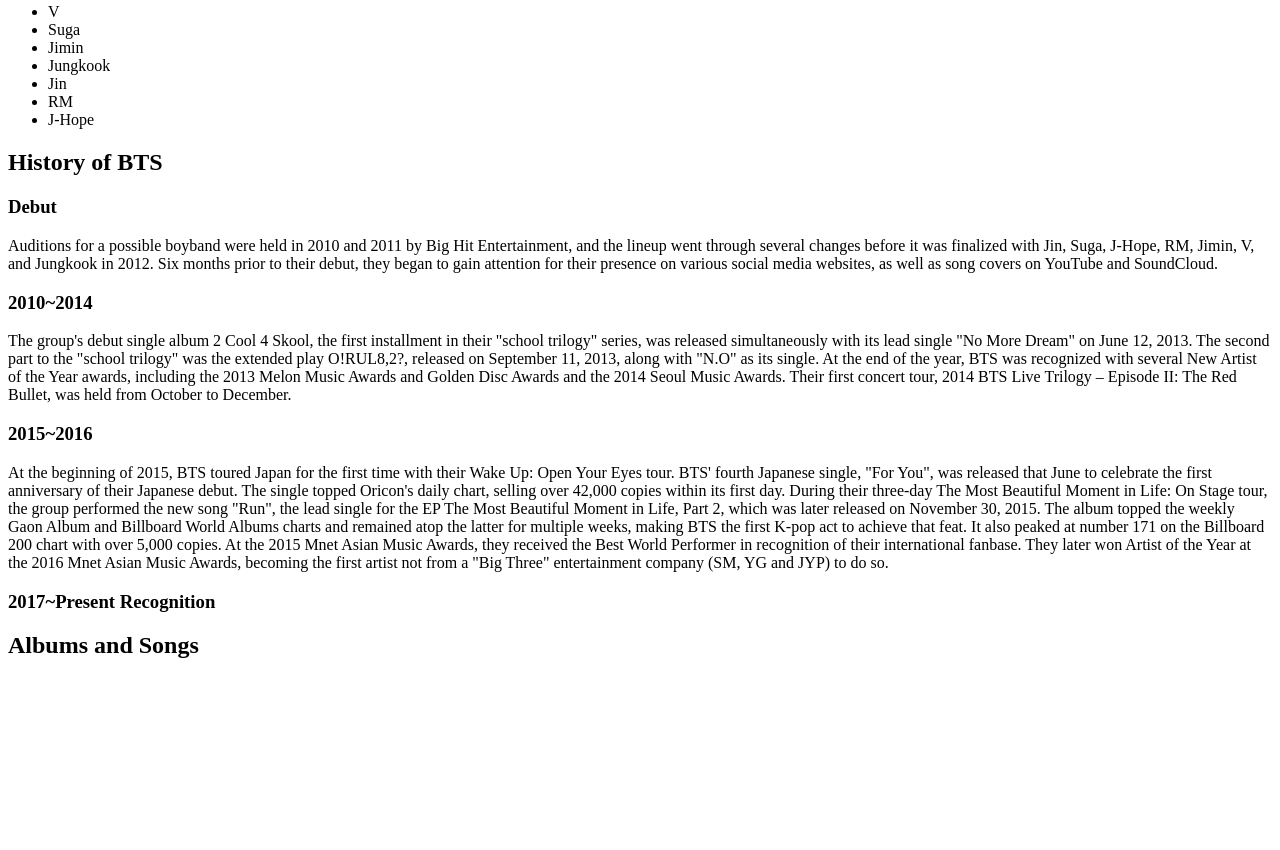
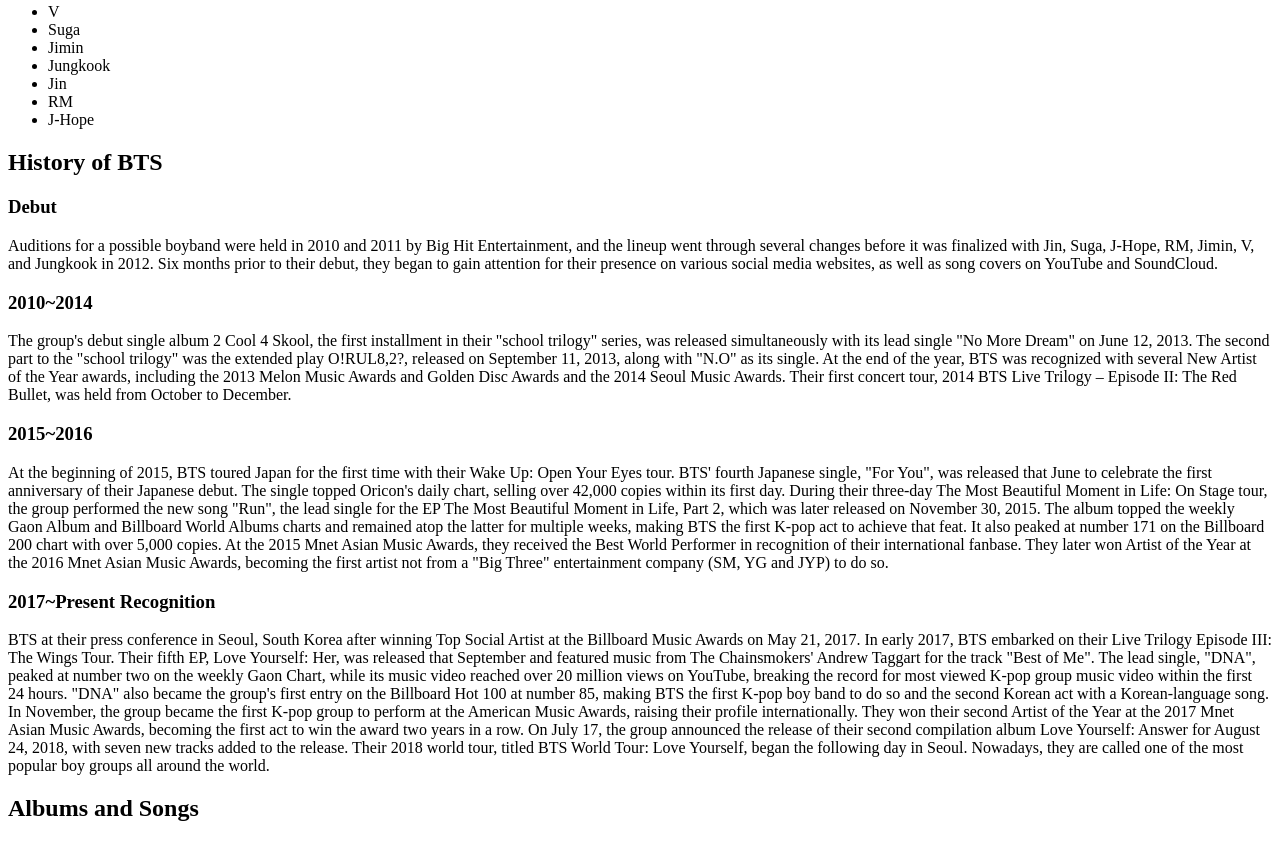
Before and after one commit to gieunkim/Christine1015.github.io, a plain HTML site: page index.html in a window 1280 px wide. Shown: the part 431-1281 px from the top of the page. Before the commit the page ends 1118 px from the top, so only its background shows below. Drawn offline with Linux system fonts and the light colour scheme.

Commit message:
Update index.html

```diff
--- a/index.html
+++ b/index.html
@@ -40,7 +40,16 @@
             They later won Artist of the Year at the 2016 Mnet Asian Music Awards, becoming the first artist not from a "Big Three" entertainment company (SM, YG and JYP) to do so.
         </p>
         <h3>2017~Present Recognition</h3>
-        <p>
+        <p>BTS at their press conference in Seoul, South Korea after winning Top Social Artist at the Billboard Music Awards on May 21, 2017.
+           In early 2017, BTS embarked on their Live Trilogy Episode III: The Wings Tour.
+           Their fifth EP, Love Yourself: Her, was released that September and featured music from The Chainsmokers' Andrew Taggart for the track "Best of Me".
+           The lead single, "DNA", peaked at number two on the weekly Gaon Chart, while its music video reached over 20 million views on YouTube, breaking the record for most viewed K-pop group music video within the first 24 hours.
+           "DNA" also became the group's first entry on the Billboard Hot 100 at number 85, making BTS the first K-pop boy band to do so and the second Korean act with a Korean-language song.
+           In November, the group became the first K-pop group to perform at the American Music Awards, raising their profile internationally.
+            They won their second Artist of the Year at the 2017 Mnet Asian Music Awards, becoming the first act to win the award two years in a row.
+            On July 17, the group announced the release of their second compilation album Love Yourself: Answer for August 24, 2018, with seven new tracks added to the release.
+            Their 2018 world tour, titled BTS World Tour: Love Yourself, began the following day in Seoul.
+            Nowadays, they are called one of the most popular boy groups all around the world.
         </p>
         <h2>Albums and Songs</h2>
         <table></table>
```
